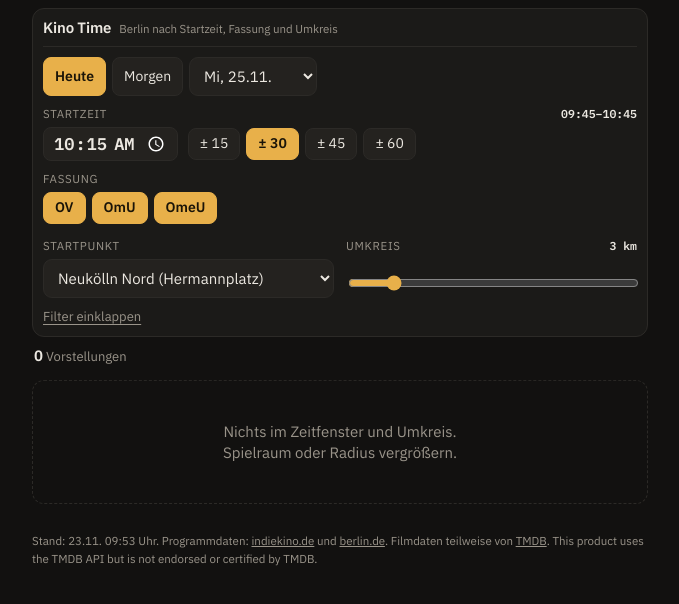
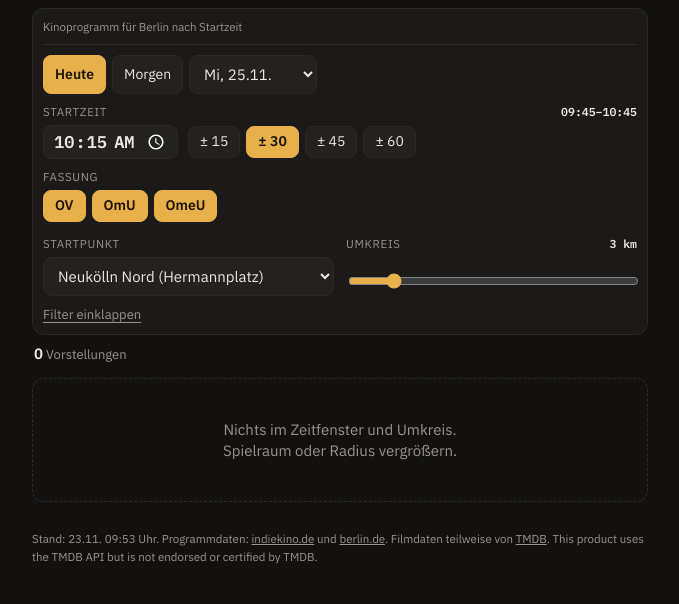
Before and after one commit to jollyberg/kino, a plain HTML site: page index.html in a window 1280 px wide. Shown: the whole page, without its empty margins (300-979 px from the left). Drawn offline with Linux system fonts and the light colour scheme.

Commit message:
Kopfzeile: nur noch 'Kinoprogramm für Berlin nach Startzeit'
Co-Authored-By: Claude Opus 5.5 <noreply@anthropic.com>
Claude-Session: https://claude.ai/code/session_016nKX4VqQzf7DusK5m2E61f

```diff
--- a/index.html
+++ b/index.html
@@ -74,8 +74,7 @@
 
   <section class="filters" id="filters">
     <header class="brand">
-      <h1>Kino Time</h1>
-      <span class="note">Berlin nach Startzeit, Fassung und Umkreis</span>
+      <span class="note">Kinoprogramm für Berlin nach Startzeit</span>
     </header>
     <div class="row">
       <div class="days"><div class="seg" id="days"></div><select id="dayMore" aria-label="Weiteres Datum"></select></div>
```
